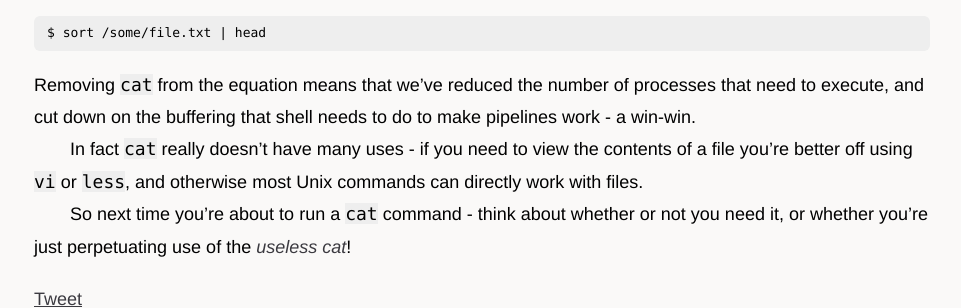
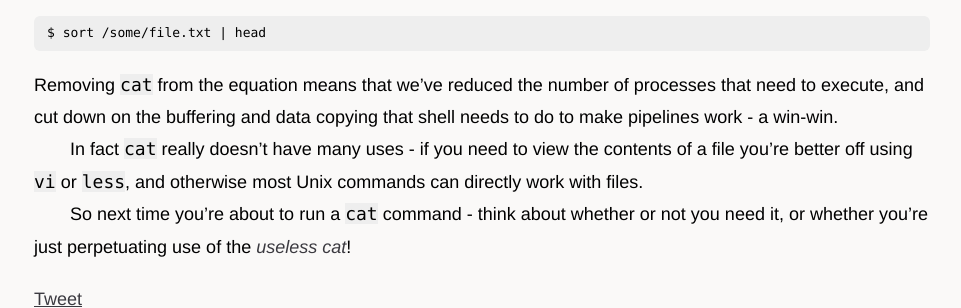
Before and after one commit to alexholmes/blog, a Jekyll site: the page built from _posts/2012-10-29-useless-cats.markdown, in a window 1280 px wide. Shown: the part 887-1195 px from the top of the page, without its empty margins (158-1119 px from the left). Built offline with Jekyll 4.4.1, drawn with Linux system fonts in a browser that asks for light colours; comment, search, counter and statistics services are not loaded.

Commit message:
minor tweak

```diff
--- a/_posts/2012-10-29-useless-cats.markdown
+++ b/_posts/2012-10-29-useless-cats.markdown
@@ -34,7 +34,7 @@ arguments, much like the majority of Unix commands. So this command can be rewri
     $ sort /some/file.txt | head
 
 Removing `cat` from the equation means that we've reduced the number of processes that need to
-execute, and cut down on the buffering that shell needs to do to make pipelines work - a win-win.
+execute, and cut down on the buffering and data copying that shell needs to do to make pipelines work - a win-win.
 
 In fact `cat` really doesn't have many uses - if you need to view the contents of a file you're
 better off using `vi` or `less`, and otherwise most Unix commands can directly work with files.
```
